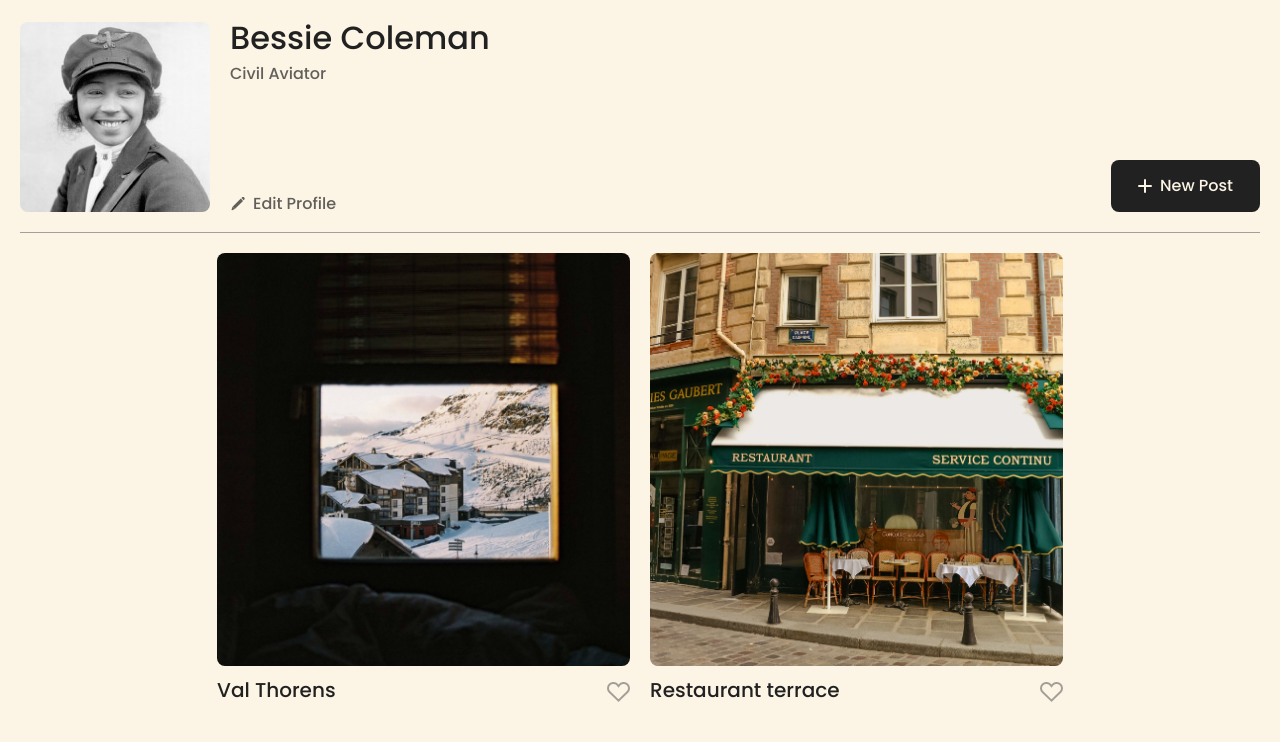
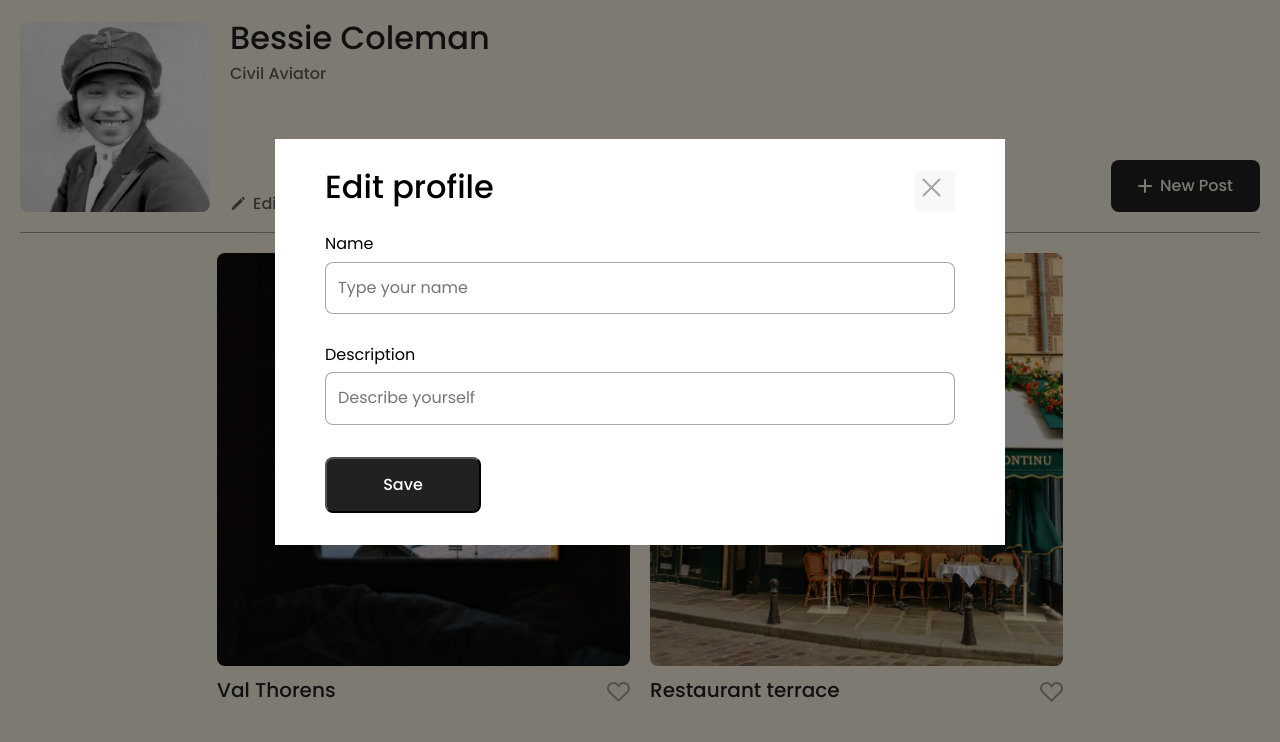
Before and after one commit to HeraJang-web/se_project_spots, a plain HTML site: page index.html in a window 1280 px wide. Shown: the part 58-800 px from the top of the page. Drawn offline with Linux system fonts and the light colour scheme.

Commit message:
New update for my project

```diff
--- /dev/null
+++ b/blocks/modal.css
@@ -0,0 +1,104 @@
+.modal {
+  position: fixed;
+  top: 0;
+  left: 0;
+  bottom: 0;
+  right: 0;
+  background-color: rgba(0, 0, 0, 0.5);
+  display: flex;
+  flex-direction: column;
+  align-items: center;
+  justify-content: center;
+  padding: 0 20px;
+  visibility: hidden;
+}
+
+.modal_opened {
+  visibility: visible;
+}
+
+.modal__container {
+  background: #fff;
+  padding: 32px 50px;
+  max-width: 730px;
+  width: 100%;
+  box-sizing: border-box;
+  position: relative;
+}
+
+.modal__close-btn {
+  position: absolute;
+  top: 32px;
+  right: 50px;
+  width: 40px;
+  height: 40px;
+  background-image: url("../images/close.svg");
+  background-repeat: no-repeat;
+  background-color: none;
+  border: none;
+  opacity: 40%;
+}
+
+.modal__title {
+  margin: 0 0 32px;
+  font-family: Poppins, Arial, Helvetica, sans-serif;
+  font-weight: 500;
+  font-size: 32px;
+  line-height: 1;
+}
+
+.modal__label {
+  display: flex;
+  flex-direction: column;
+  gap: 8px;
+  margin-bottom: 32px;
+}
+
+.modal__input {
+  padding: 16px 12px;
+  border-radius: 8px;
+  gap: 10px;
+  border: 1px solid #21212166;
+}
+
+.modal__submit-btn {
+  width: 156px;
+  padding: 18px 0;
+  font-family: Poppins, Arial, Arial, Helvetica, sans-serif;
+  background-color: #212121;
+  color: #fff;
+  border-radius: 8px;
+  font-weight: 500;
+  font-size: 16px;
+  line-height: 16px;
+  cursor: pointer;
+}
+
+@media screen and (max-width: 627px) {
+  .modal {
+    padding: 0 10px;
+  }
+
+  .modal__container {
+    padding: 12px;
+  }
+
+  .modal__title {
+    font-family: Poppins, Arial, Helvetica, sans-serif;
+    font-size: 20px;
+    margin: 10px 0 34px;
+  }
+
+  .modal__close-btn {
+    top: 12px;
+    right: 12px;
+  }
+
+  .modal__label {
+    margin-bottom: 24px;
+  }
+
+  .modal__submit-btn {
+    width: 100%;
+  }
+}
--- a/index.html
+++ b/index.html
@@ -109,6 +109,33 @@
       <footer class="footer">
         <p class="footer__copyright">2023 &copy; Hera Jang</p>
       </footer>
+      <div class="modal modal_opened">
+        <div class="modal__container">
+          <button type="close" class="modal__close-btn"></button>
+          <h2 class="modal__title">Edit profile</h2>
+          <form name="edit-profile" class="modal__form">
+            <label for="name" class="modal__label">
+              Name
+              <input
+                id="name"
+                type="text"
+                class="modal__input"
+                placeholder="Type your name"
+              />
+            </label>
+            <label for="description" class="modal__label">
+              Description
+              <input
+                id="description"
+                type="text"
+                class="modal__input"
+                placeholder="Describe yourself"
+              />
+            </label>
+            <button type="submit" class="modal__submit-btn">Save</button>
+          </form>
+        </div>
+      </div>
     </div>
     <script defer src="./scripts/index.js"></script>
   </body>
--- a/pages/index.css
+++ b/pages/index.css
@@ -7,3 +7,4 @@
 @import url(../blocks/cards.css);
 @import url(../blocks/card.css);
 @import url(../blocks/footer.css);
+@import url(../blocks/modal.css);
```
Also changed, not shown: images/close.svg (added).
